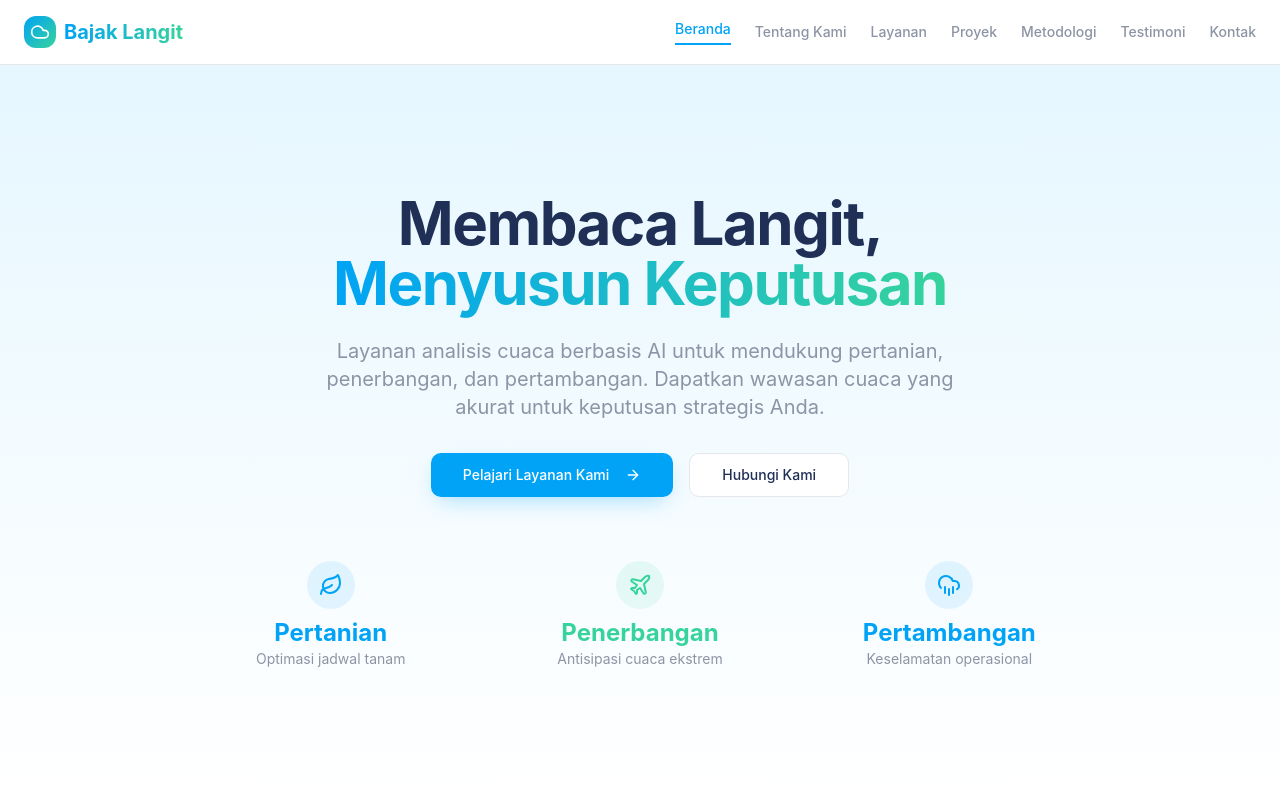
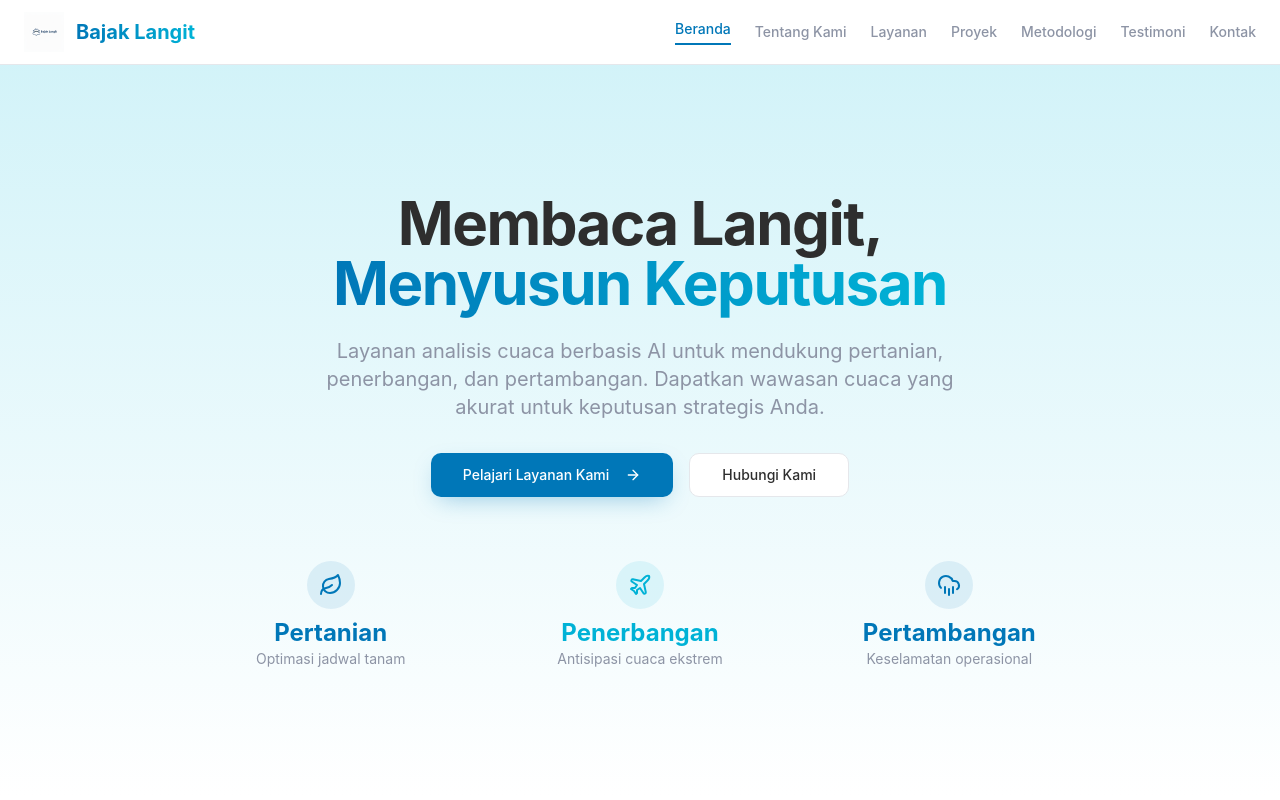
Before and after one commit to fardhan248/bajaklangit-ai-folio, a React (Vite) app: page / in a window 1280 px wide. Shown: the top 800 px of the page. Built offline with nearby package versions, Linux system fonts and the light colour scheme; the HTML template or start-up script is replaced by a standard one.

Commit message:
Update logo and color palette

```diff
--- a/src/components/layout/Navigation.tsx
+++ b/src/components/layout/Navigation.tsx
@@ -2,7 +2,8 @@ import { useState } from "react";
 import { Link, useLocation } from "react-router-dom";
 import { Button } from "@/components/ui/button";
 import { Sheet, SheetContent, SheetTrigger } from "@/components/ui/sheet";
-import { Menu, Cloud } from "lucide-react";
+import { Menu } from "lucide-react";
+import bajakLangitLogo from "@/assets/bajak-langit-logo.png";
 
 const Navigation = () => {
   const [isOpen, setIsOpen] = useState(false);
@@ -26,10 +27,12 @@ const Navigation = () => {
     <header className="sticky top-0 z-50 w-full border-b bg-background/95 backdrop-blur supports-[backdrop-filter]:bg-background/60">
       <div className="container flex h-16 items-center justify-between px-4 md:px-6">
         {/* Logo */}
-        <Link to="/" className="flex items-center space-x-2 font-bold text-xl">
-          <div className="w-8 h-8 gradient-hero rounded-lg flex items-center justify-center">
-            <Cloud className="w-5 h-5 text-white" />
-          </div>
+        <Link to="/" className="flex items-center space-x-3 font-bold text-xl">
+          <img
+            src={bajakLangitLogo}
+            alt="Bajak Langit Logo"
+            className="w-10 h-10 object-contain"
+          />
           <span className="bg-gradient-to-r from-primary to-secondary bg-clip-text text-transparent">
             Bajak Langit
           </span>
--- a/src/index.css
+++ b/src/index.css
@@ -10,27 +10,27 @@ All colors MUST be HSL. Blue (sky), Green (agriculture), White (clean)
 
 @layer base {
   :root {
-    /* Brand Colors - Sky and Agriculture Theme */
+    /* Brand Colors - New Ocean Blue Palette */
     --background: 0 0% 100%;
-    --foreground: 223 47% 23%;
+    --foreground: 0 0% 18%;
 
     --card: 0 0% 100%;
-    --card-foreground: 223 47% 23%;
+    --card-foreground: 0 0% 18%;
 
     --popover: 0 0% 100%;
-    --popover-foreground: 223 47% 23%;
+    --popover-foreground: 0 0% 18%;
 
-    /* Primary: Sky Blue */
-    --primary: 200 100% 48%;
+    /* Primary: Honolulu Blue */
+    --primary: 201 100% 36%;
     --primary-foreground: 0 0% 100%;
-    --primary-light: 200 100% 85%;
-    --primary-dark: 200 100% 35%;
+    --primary-light: 201 100% 71%;
+    --primary-dark: 201 100% 25%;
 
-    /* Secondary: Agriculture Green */
-    --secondary: 159 64% 52%;
+    /* Secondary: Pacific Cyan */
+    --secondary: 190 100% 42%;
     --secondary-foreground: 0 0% 100%;
-    --secondary-light: 159 64% 85%;
-    --secondary-dark: 159 64% 40%;
+    --secondary-light: 190 100% 65%;
+    --secondary-dark: 190 100% 30%;
 
     /* Neutral Palette */
     --muted: 220 13% 96%;
@@ -49,14 +49,14 @@ All colors MUST be HSL. Blue (sky), Green (agriculture), White (clean)
     --radius: 0.75rem;
 
     /* Custom Gradients */
-    --gradient-hero: linear-gradient(135deg, hsl(200 100% 48%) 0%, hsl(159 64% 52%) 100%);
-    --gradient-card: linear-gradient(145deg, hsl(0 0% 100%) 0%, hsl(220 13% 98%) 100%);
-    --gradient-sky: linear-gradient(180deg, hsl(200 100% 95%) 0%, hsl(0 0% 100%) 100%);
+    --gradient-hero: linear-gradient(135deg, hsl(201 100% 36%) 0%, hsl(190 100% 42%) 100%);
+    --gradient-card: linear-gradient(145deg, hsl(0 0% 100%) 0%, hsl(190 77% 95%) 100%);
+    --gradient-sky: linear-gradient(180deg, hsl(189 75% 90%) 0%, hsl(0 0% 100%) 100%);
 
     /* Shadows */
-    --shadow-card: 0 4px 6px -1px hsl(223 47% 23% / 0.1), 0 2px 4px -1px hsl(223 47% 23% / 0.06);
-    --shadow-hover: 0 10px 25px -3px hsl(223 47% 23% / 0.1), 0 4px 6px -2px hsl(223 47% 23% / 0.05);
-    --shadow-primary: 0 8px 25px -8px hsl(200 100% 48% / 0.4);
+    --shadow-card: 0 4px 6px -1px hsl(0 0% 18% / 0.1), 0 2px 4px -1px hsl(0 0% 18% / 0.06);
+    --shadow-hover: 0 10px 25px -3px hsl(0 0% 18% / 0.1), 0 4px 6px -2px hsl(0 0% 18% / 0.05);
+    --shadow-primary: 0 8px 25px -8px hsl(201 100% 36% / 0.4);
 
     /* Animations */
     --transition-smooth: all 0.3s cubic-bezier(0.4, 0, 0.2, 1);
@@ -80,20 +80,20 @@ All colors MUST be HSL. Blue (sky), Green (agriculture), White (clean)
   }
 
   .dark {
-    --background: 223 47% 23%;
-    --foreground: 210 40% 98%;
+    --background: 0 0% 18%;
+    --foreground: 190 77% 95%;
 
-    --card: 223 47% 23%;
-    --card-foreground: 210 40% 98%;
+    --card: 0 0% 18%;
+    --card-foreground: 190 77% 95%;
 
-    --popover: 223 47% 23%;
-    --popover-foreground: 210 40% 98%;
+    --popover: 0 0% 18%;
+    --popover-foreground: 190 77% 95%;
 
-    --primary: 200 100% 55%;
-    --primary-foreground: 223 47% 23%;
+    --primary: 201 100% 55%;
+    --primary-foreground: 0 0% 18%;
 
-    --secondary: 159 64% 45%;
-    --secondary-foreground: 0 0% 100%;
+    --secondary: 190 100% 55%;
+    --secondary-foreground: 0 0% 18%;
 
     --muted: 223 30% 30%;
     --muted-foreground: 215 20% 65%;
```
Also changed, not shown: src/assets/bajak-langit-logo.png (added), 1 other file (tests, documents, lock files or other folders).
